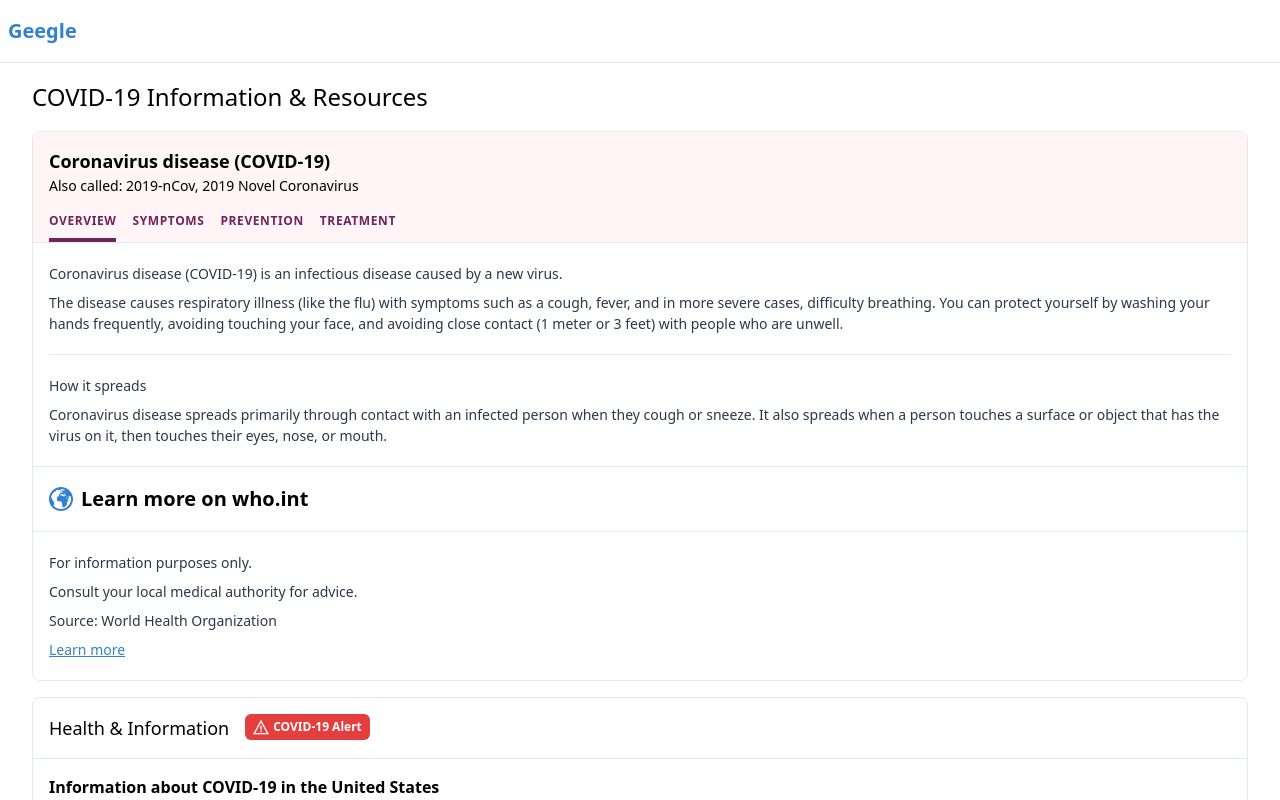
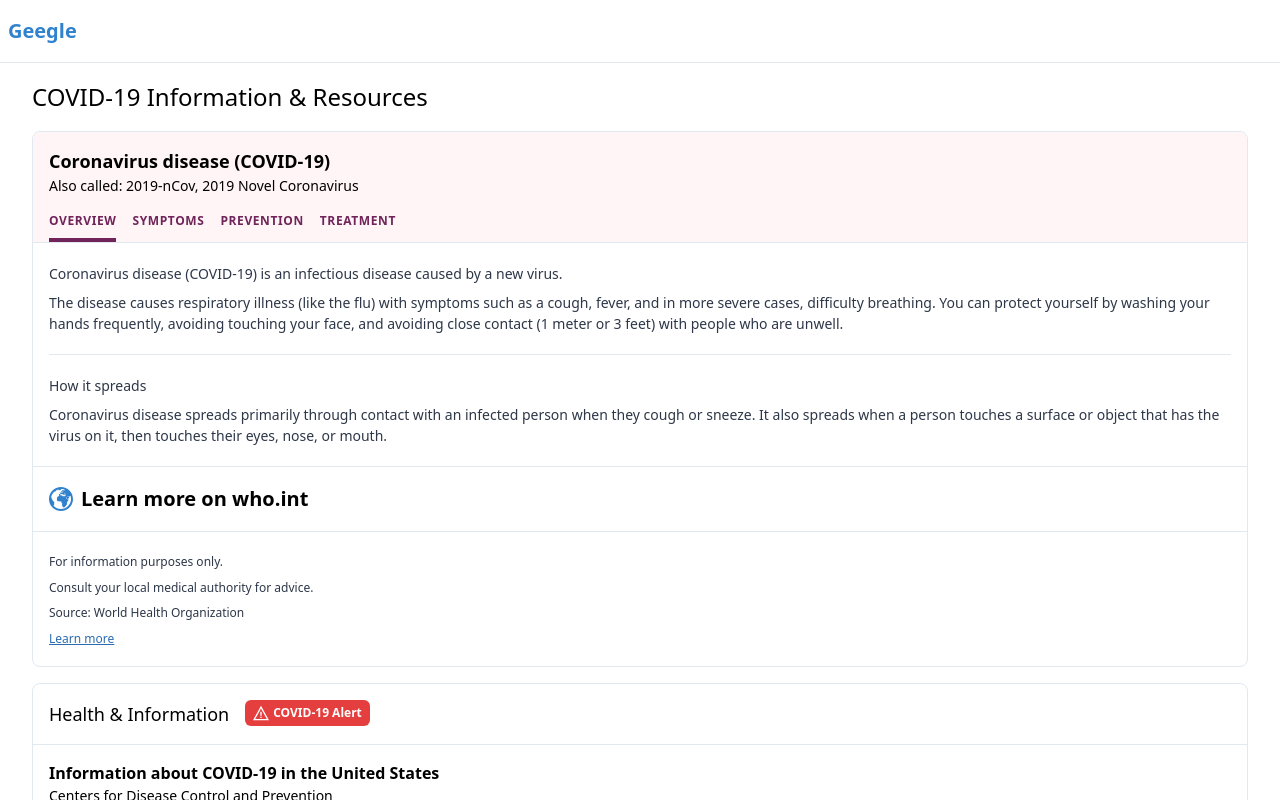
Before and after one commit to dance2die/demo.tailwind-covid19-google, a React (Create React App) app: page / in a window 1280 px wide. Shown: the top 800 px of the page. Built offline with nearby package versions, Linux system fonts and the light colour scheme.

Commit message:
Fixed definition info

```diff
--- a/src/Definition/Definition.tsx
+++ b/src/Definition/Definition.tsx
@@ -159,19 +159,19 @@ const Definition = () => {
           <span className='font-semibold text-xl'>Learn more on who.int</span>
         </a>
       </article>
-      <article className='p-4'>
+      <article className='p-4 leading-tight'>
         <DefinitionParagraph>
-          For information purposes only.
+          <span className="text-xs">For information purposes only.</span>
         </DefinitionParagraph>
         <DefinitionParagraph>
-          Consult your local medical authority for advice.
+          <span className="text-xs">Consult your local medical authority for advice.</span>
         </DefinitionParagraph>
         <DefinitionParagraph>
-          Source: World Health Organization
+          <span className="text-xs">Source: World Health Organization</span>
         </DefinitionParagraph>
         <DefinitionParagraph>
           <a
-            className='text-blue-600 underline hover:bg-blue-100'
+            className='text-xs text-blue-700 underline hover:bg-blue-100'
             href='https://who.int/'
             target='_blank'
             rel='noopener noreferrer'
```
